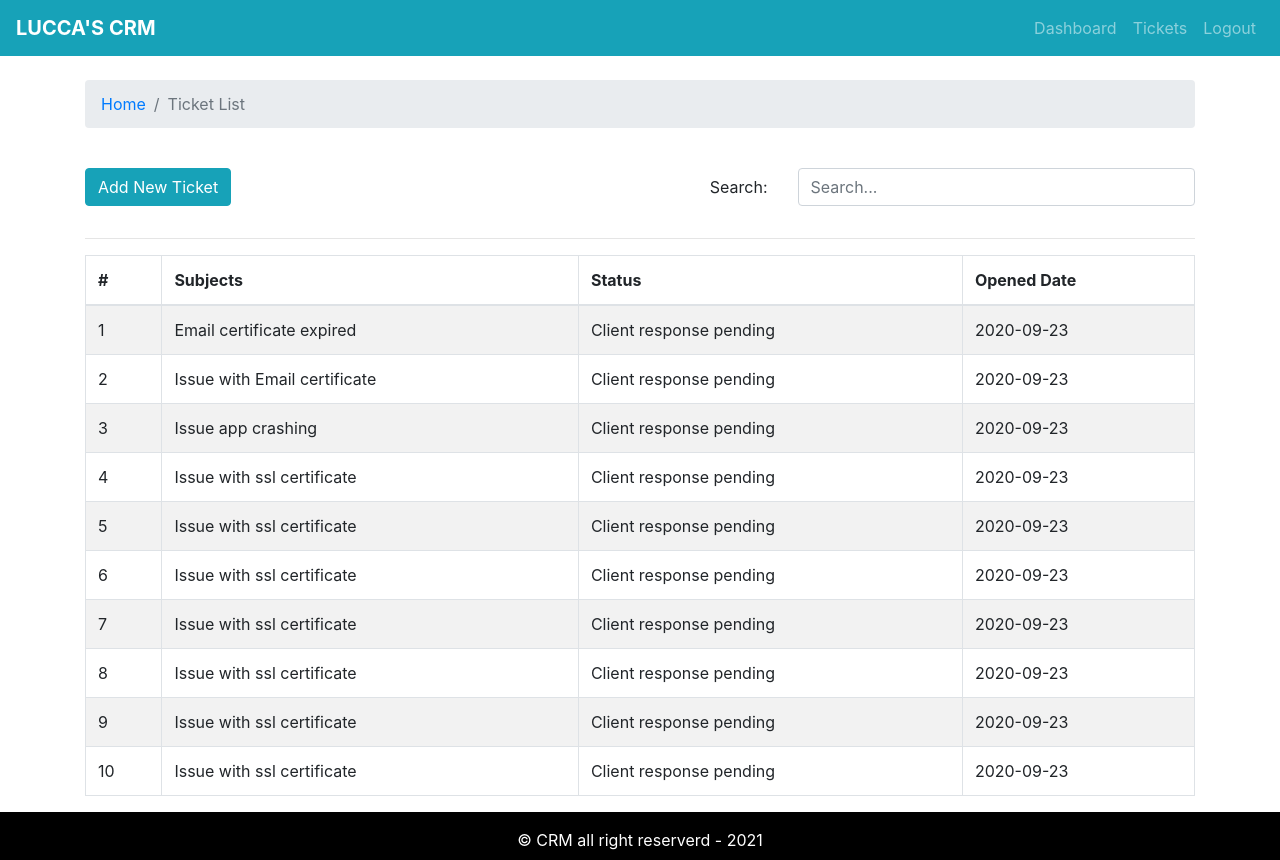
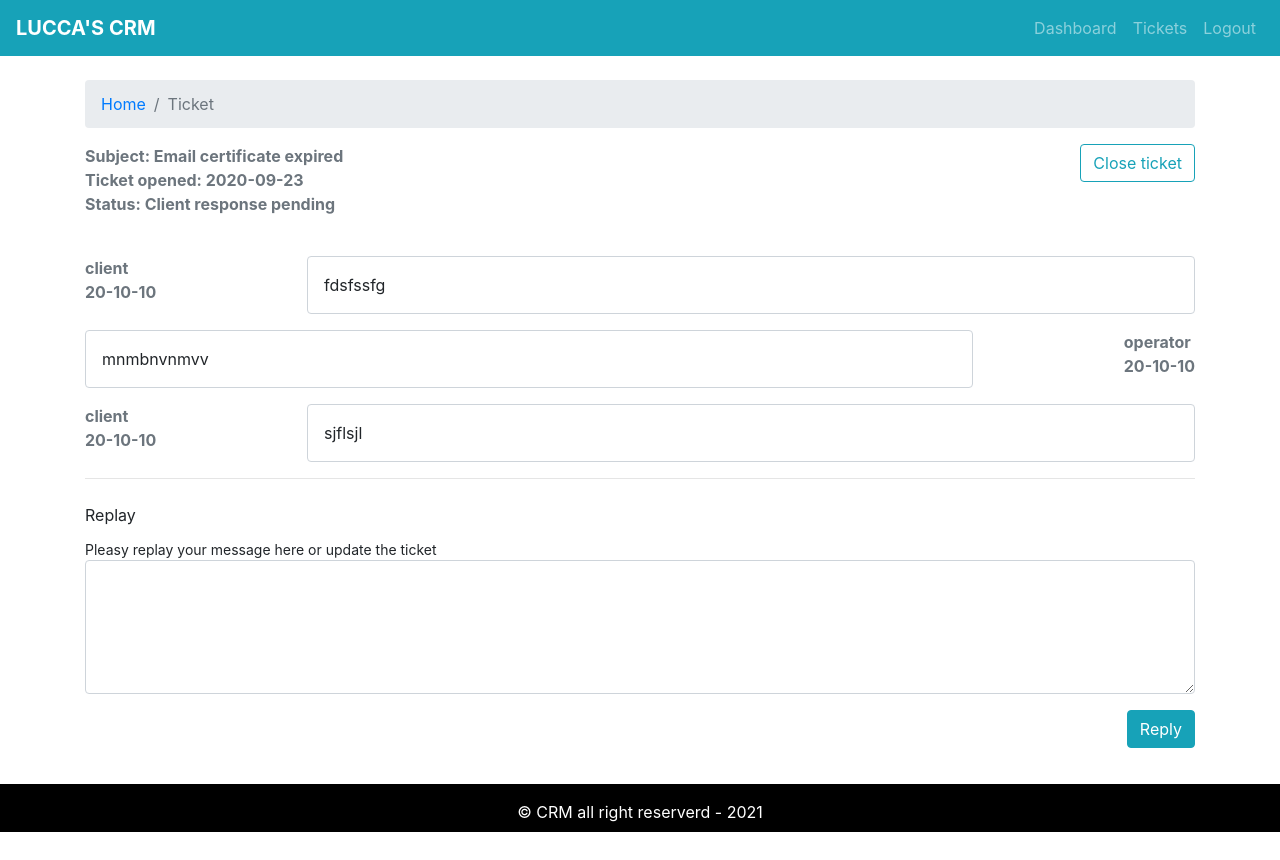
Before and after one commit to lucca86/crm-frontend, a React (Create React App) app: page / in a window 1280 px wide. After the commit the page ends 832 px from the top, so only its background shows below. Built offline with nearby package versions, Linux system fonts and the light colour scheme.

Commit message:
Ticket landing page added

```diff
--- a/src/App.js
+++ b/src/App.js
@@ -1,6 +1,7 @@
 
 import './App.css';
 import DefaultLayout from './layout/DefaultLayout';
+import Ticket from './pages/Ticket/Ticket';
 import TicketList from './pages/Titcket-List/TicketList';
 // import Dashboard from './pages/Dashboard/Dashboard';
 // import AddTicket from './pages/New-ticket/AddTicket';
@@ -13,7 +14,8 @@
       <DefaultLayout>
         {/* <Dashboard /> */}
         {/* <AddTicket /> */}
-        <TicketList />
+        {/* <TicketList /> */}
+        <Ticket />
       </DefaultLayout>
     </div>
   );
--- a/src/assets/data/dummy-tickets.json
+++ b/src/assets/data/dummy-tickets.json
@@ -7,12 +7,12 @@
       "history": [
         {
           "date": "20-10-10",
-          "message": "sjflsjl",
+          "message": "fdsfssfg",
           "messageBy": "client"
         },
         {
           "date": "20-10-10",
-          "message": "sjflsjl",
+          "message": "mnmbnvnmvv",
           "messageBy": "operator"
         },
         {
--- /dev/null
+++ b/src/components/Message-History/MessageHistory.css
@@ -0,0 +1,20 @@
+.message-history{
+    display: flex;
+    flex-direction: row;
+    justify-content: space-between;
+}
+.message-history:nth-child(even){
+    display: flex;
+    flex-direction: row-reverse;
+    justify-content: space-between;
+}
+
+.message{
+    padding: 1rem;
+    width: 80%;
+    border: 1px solid #ced4da;
+    border-radius: 0.25rem;
+}
+.send{
+
+}
--- /dev/null
+++ b/src/components/Message-History/MessageHistory.js
@@ -0,0 +1,25 @@
+import React from 'react';
+import PropTypes from 'prop-types';
+
+import './MessageHistory.css';
+
+const MessageHistory = ({msg}) => {
+    if(!msg) return null;
+    return msg.map((row, i) =>
+        <div key = {i} className='message-history mt-3'>
+            <div className='send font-weight-bold text-secondary'>
+                <div className='sender'>{row.messageBy}</div>
+                <div className='date'>{row.date}</div>
+            </div>
+            <div className='message'>{row.message}</div>
+        </div>)
+
+}
+
+
+MessageHistory.propTypes = {
+    msg: PropTypes.array.isRequired
+};
+
+
+export default MessageHistory;
--- /dev/null
+++ b/src/components/Update-Ticket/UpdateTicket.js
@@ -0,0 +1,33 @@
+import React from 'react';
+import PropTypes from 'prop-types';
+import { Button, Form } from 'react-bootstrap';
+
+const UpdateTicket = ({msg, handleChange, handleSubmit }) => {
+
+    return (
+        <Form onSubmit={handleSubmit}>
+            <Form.Label>Replay</Form.Label>
+            <Form.Text>Pleasy replay your message here or update the ticket</Form.Text>
+            <Form.Control
+                as='textarea'
+                rows='5'
+                value={msg}
+                onChange={handleChange}
+                name='detail'
+            />
+            <div className='text-right mt-3 mb-3' >
+                <Button variant='info' type='submit'>
+                    Reply
+                </Button>
+            </div>
+        </Form>
+    )
+};
+
+UpdateTicket.propTypes = {
+    handleChange: PropTypes.func.isRequired,
+    handleSubmit: PropTypes.func.isRequired,
+    msg: PropTypes.string.isRequired
+}
+
+export default UpdateTicket
--- /dev/null
+++ b/src/pages/Ticket/Ticket.js
@@ -0,0 +1,62 @@
+import React, { useEffect, useState } from 'react';
+import { Button, Col, Container, Row } from 'react-bootstrap';
+import PageBreadcrumb from '../../components/Breadcrumb/Breadcrumb';
+
+import tickets from '../../assets/data/dummy-tickets.json';
+import MessageHistory from '../../components/Message-History/MessageHistory';
+import UpdateTicket from '../../components/Update-Ticket/UpdateTicket';
+
+
+const ticket = tickets[0];
+
+const Ticket = () => {
+
+    const [message, setMessage] = useState('');
+
+    useEffect(() => {}, [message])
+
+    const handleChange = (e) => {
+        setMessage(e.target.value)
+    };
+
+    const handleSubmit = () => {
+        alert('Form submited')
+    };
+
+    return (
+        <Container>
+            <Row>
+                <Col>
+                    <PageBreadcrumb page='Ticket' />
+                </Col>
+            </Row>
+            <Row>
+                <Col className='font-weight-bold text-secondary'>
+                    <div className='subject'>Subject: {ticket.subject}</div>
+                    <div className='date'>Ticket opened: {ticket.addedAt}</div>
+                    <div className='status'>Status: {ticket.status}</div>
+                </Col>
+                <Col className='text-right'>
+                    <Button variant='outline-info'>Close ticket</Button>
+                </Col>
+            </Row>
+            <Row className='mt-4'>
+                <Col>
+                    <MessageHistory msg={ticket.history} />
+                </Col>
+            </Row>
+            <hr />
+            <Row className='mt-4'>
+                <Col>
+                    <UpdateTicket
+                        msg={message}
+                        handleChange={handleChange}
+                        handleSubmit={handleSubmit}
+                    />
+                </Col>
+            </Row>
+        </Container>
+    )
+}
+
+export default Ticket;
```
